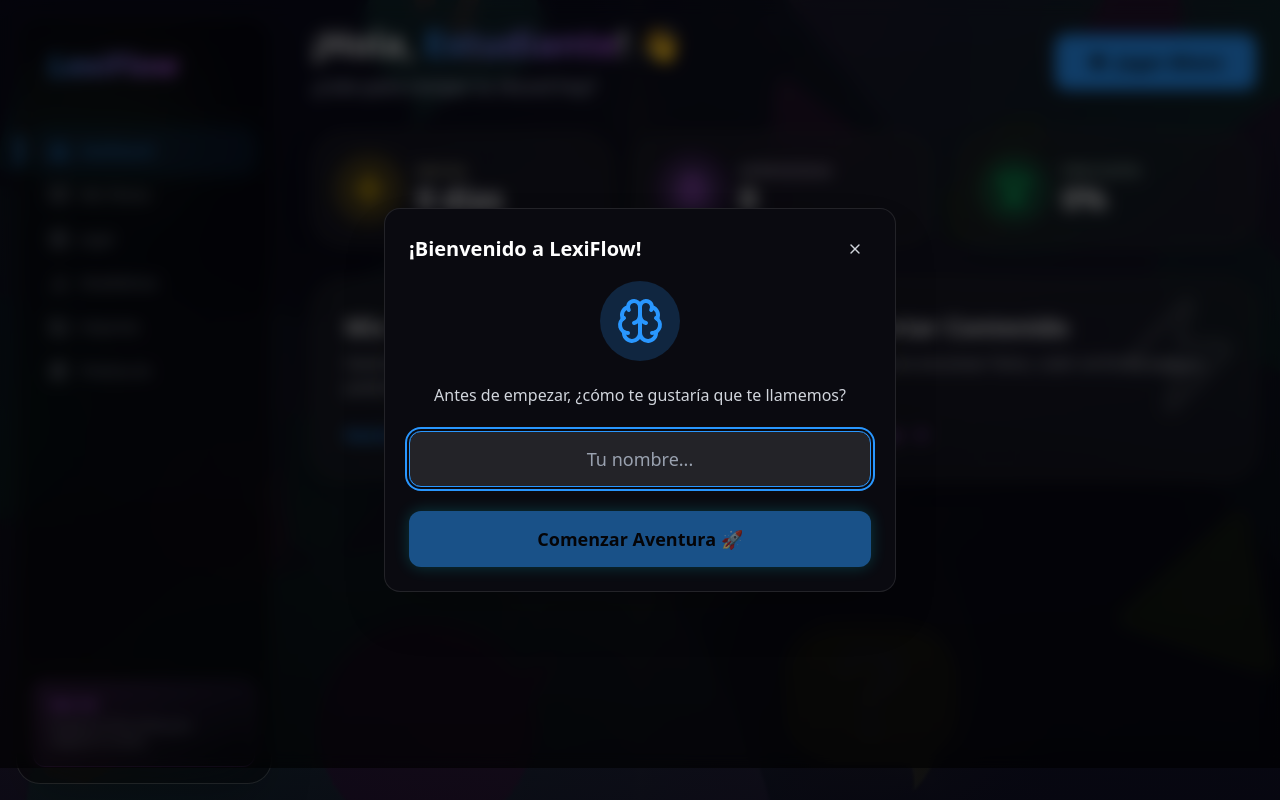
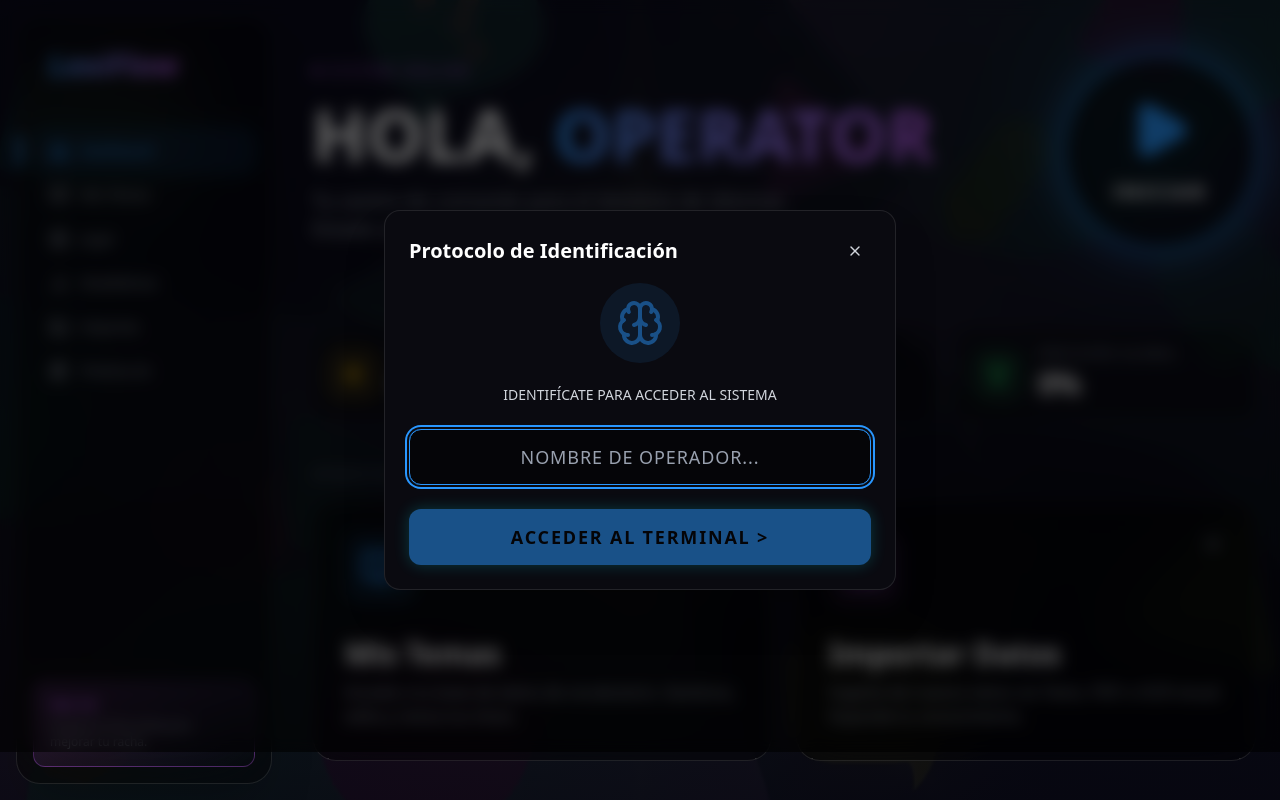
Before and after one commit to mariotc1/LexiFlow, a Next.js app: page / in a window 1280 px wide. Built offline with nearby package versions, Linux system fonts and the light colour scheme.

Commit message:
mejora estética vista dashboard

```diff
--- a/src/app/page.tsx
+++ b/src/app/page.tsx
@@ -1,13 +1,15 @@
 "use client";
 
 import { useEffect, useState } from "react";
-import { motion, AnimatePresence } from "framer-motion";
+import { motion } from "framer-motion";
 import { Button } from "@/components/ui/Button";
-import { Zap, Trophy, Brain, ArrowRight } from "lucide-react";
-import { useSettingsStore, useTemaStore } from "@/stores";
+import { Zap, Trophy, Brain, ArrowRight, Play, Upload, BookOpen } from "lucide-react";
+import { useSettingsStore } from "@/stores";
 import { dbService } from "@/lib/db";
 import { Modal } from "@/components/ui/Modal";
 import { Input } from "@/components/ui/Input";
+import { NeonCard } from "@/components/ui/NeonCard";
+import { HudStat } from "@/components/ui/HudStat";
 import Link from "next/link";
 
 export default function Home() {
@@ -25,7 +27,6 @@
 
   // Check user name on mount
   useEffect(() => {
-    // Small delay to allow hydration of persisted store
     const timer = setTimeout(() => {
         if (!userName) {
             setShowNameModal(true);
@@ -39,44 +40,27 @@
       const partidas = await dbService.getPartidas();
       const palabras = await dbService.getAllPalabras();
 
-      // Calculate Stats
-      // 1. Learned Words (words with > 0 hits)
       const learned = palabras.filter(p => p.aciertos > 0).length;
 
-      // 2. Accuracy
       const totalHits = palabras.reduce((a, b) => a + b.aciertos, 0);
       const totalMisses = palabras.reduce((a, b) => a + b.fallos, 0);
       const total = totalHits + totalMisses;
       const acc = total > 0 ? Math.round((totalHits / total) * 100) : 0;
 
-      // 3. Streak (consecutive days with at least 1 game)
-      // Sort partidas by date descending
       const sortedPartidas = [...partidas].sort((a, b) => b.fecha - a.fecha);
       let currentStreak = 0;
       if (sortedPartidas.length > 0) {
-        const today = new Date().setHours(0,0,0,0);
-        const lastGameDay = new Date(sortedPartidas[0].fecha).setHours(0,0,0,0);
-
-        // If last game was today or yesterday, streak is alive
-        if (today - lastGameDay <= 86400000) {
-            currentStreak = 1;
-            let checkDate = lastGameDay;
-
-            // Check previous days
-            // Simple logic: unique days
          const uniqueDays = new Set(sortedPartidas.map(p => new Date(p.fecha).setHours(0,0,0,0)));
-            // We need to check continuity.
-            // ... simple version: just count unique days for now as "Total Active Days" or fix streak logic later.
-            // Let's implement real streak:
          const daysArray = Array.from(uniqueDays).sort((a, b) => b - a);
 
+         const today = new Date().setHours(0,0,0,0);
+         // If last game was today or yesterday
+         if (daysArray[0] === today || daysArray[0] === today - 86400000) {
+            currentStreak = 1;
             for (let i = 0; i < daysArray.length - 1; i++) {
                  const diff = (daysArray[i] - daysArray[i+1]) / 86400000;
-                 if (diff <= 1) { // Consecutive day (1 day diff)
-                     currentStreak++;
-                 } else {
-                     break;
-                 }
+                 if (diff <= 1) currentStreak++;
+                 else break;
             }
          }
       }
@@ -100,137 +84,126 @@
   };
 
   return (
-    <div className="space-y-8 pb-20">
-      {/* Header */}
-      <div className="flex flex-col md:flex-row items-center justify-between gap-4">
-        <div>
-          <h1 className="text-4xl font-bold text-white mb-2 drop-shadow-md">
-            ¡Hola, <span className="text-transparent bg-clip-text bg-gradient-to-r from-[var(--brand-primary)] to-[var(--brand-secondary)]">{userName || 'Estudiante'}</span>! 👋
+    <div className="space-y-12 pb-20 max-w-6xl mx-auto">
+
+      {/* 1. HERO SECTION */}
+      <div className="flex flex-col md:flex-row items-center justify-between gap-8 py-8 border-b border-white/5">
+        <div className="space-y-2">
+           <motion.div
+             initial={{ opacity: 0, x: -20 }}
+             animate={{ opacity: 1, x: 0 }}
+             className="flex items-center gap-2 text-[var(--brand-secondary)] uppercase tracking-[0.2em] font-mono text-xs md:text-sm"
+           >
+              <span className="w-2 h-2 bg-[var(--brand-secondary)] rounded-full animate-pulse" />
+              System Online
+           </motion.div>
+
+           <h1 className="text-5xl md:text-7xl font-black text-white leading-tight">
+             HOLA, <span className="text-transparent bg-clip-text bg-gradient-to-r from-[var(--brand-primary)] to-[var(--brand-secondary)] uppercase">{userName || 'OPERATOR'}</span>
            </h1>
-          <p className="text-indigo-100 text-lg">¿Listo para romper tu récord hoy?</p>
+           <p className="text-gray-400 text-lg md:text-xl max-w-lg">
+             Tu centro de comando para el dominio de idiomas. <br/>
+             Estado actual: <span className="text-green-400">Listo para entrenamiento.</span>
+           </p>
         </div>
+
+        <div className="relative group">
+            <div className="absolute inset-0 bg-[var(--brand-primary)] blur-3xl opacity-20 group-hover:opacity-40 transition-opacity rounded-full" />
             <Link href="/game">
-            <Button variant="primary" size="lg" className="shadow-lg shadow-[var(--brand-primary)]/40 hover:scale-105 transition-transform animate-bounce-slow">
-            <Zap className="mr-2 h-5 w-5 fill-current" />
-            Jugar Ahora
+                <Button
+                    className="relative w-48 h-48 rounded-full border-4 border-[var(--brand-primary)]/30 bg-black/50 backdrop-blur-md flex flex-col items-center justify-center gap-4 hover:scale-105 active:scale-95 transition-all group-hover:border-[var(--brand-primary)] shadow-[0_0_50px_-10px_var(--brand-primary)]"
+                >
+                    <Play className="w-16 h-16 fill-[var(--brand-primary)] text-[var(--brand-primary)] group-hover:text-white transition-colors" />
+                    <span className="font-bold text-xl uppercase tracking-widest text-white">INICIAR</span>
                 </Button>
             </Link>
         </div>
-
-      {/* Stats Grid */}
-      <div className="grid grid-cols-1 md:grid-cols-3 gap-6">
-        <motion.div
-          initial={{ opacity: 0, y: 20 }}
-          animate={{ opacity: 1, y: 0 }}
-          transition={{ delay: 0.1 }}
-          className="glass-panel p-6 border-l-4 border-yellow-400 bg-gradient-to-br from-yellow-500/10 to-transparent"
-        >
-          <div className="flex items-center gap-4">
-            <div className="p-4 rounded-full bg-yellow-400/20 text-yellow-400 shadow-[0_0_15px_rgba(250,204,21,0.3)]">
-              <Zap className="h-8 w-8" />
-            </div>
-            <div>
-              <p className="text-sm text-yellow-100 font-medium uppercase tracking-wider">Racha</p>
-              <h3 className="text-3xl font-bold text-white">{stats.streak} días</h3>
-            </div>
-          </div>
-        </motion.div>
-
-        <motion.div
-          initial={{ opacity: 0, y: 20 }}
-          animate={{ opacity: 1, y: 0 }}
-          transition={{ delay: 0.2 }}
-          className="glass-panel p-6 border-l-4 border-[var(--brand-secondary)] bg-gradient-to-br from-[var(--brand-secondary)]/10 to-transparent"
-        >
-          <div className="flex items-center gap-4">
-            <div className="p-4 rounded-full bg-[var(--brand-secondary)]/20 text-[var(--brand-secondary)] shadow-[0_0_15px_rgba(188,19,254,0.3)]">
-              <Brain className="h-8 w-8" />
-            </div>
-            <div>
-              <p className="text-sm text-purple-100 font-medium uppercase tracking-wider">Aprendidas</p>
-              <h3 className="text-3xl font-bold text-white">{stats.learnedWords}</h3>
-            </div>
-          </div>
-        </motion.div>
-
-        <motion.div
-          initial={{ opacity: 0, y: 20 }}
-          animate={{ opacity: 1, y: 0 }}
-          transition={{ delay: 0.3 }}
-          className="glass-panel p-6 border-l-4 border-green-400 bg-gradient-to-br from-green-500/10 to-transparent"
-        >
-          <div className="flex items-center gap-4">
-            <div className="p-4 rounded-full bg-green-400/20 text-green-400 shadow-[0_0_15px_rgba(74,222,128,0.3)]">
-              <Trophy className="h-8 w-8" />
-            </div>
-            <div>
-              <p className="text-sm text-green-100 font-medium uppercase tracking-wider">Precisión</p>
-              <h3 className="text-3xl font-bold text-white">{stats.accuracy}%</h3>
-            </div>
-          </div>
-        </motion.div>
       </div>
 
-      {/* Action Cards */}
+      {/* 2. HUD STATS */}
+      <div className="grid grid-cols-1 md:grid-cols-3 gap-6">
+          <HudStat
+            label="Racha Actual"
+            value={`${stats.streak} DÍAS`}
+            icon={<Zap className="w-6 h-6" />}
+            color="#eab308"
+            delay={0.1}
+          />
+          <HudStat
+            label="Vocabulario"
+            value={stats.learnedWords}
+            icon={<Brain className="w-6 h-6" />}
+            color="#a855f7"
+            delay={0.2}
+          />
+          <HudStat
+            label="Precisión Global"
+            value={`${stats.accuracy}%`}
+            icon={<Trophy className="w-6 h-6" />}
+            color="#22c55e"
+            delay={0.3}
+          />
+      </div>
+
+      {/* 3. OPERATIONS DECK */}
+      <h2 className="text-xs font-mono uppercase tracking-[0.2em] text-gray-500 mt-8 mb-4">Operations Deck</h2>
       <div className="grid grid-cols-1 md:grid-cols-2 gap-6">
             <Link href="/topics">
-            <motion.div
-                whileHover={{ scale: 1.02, rotate: -1 }}
-                className="glass-panel p-8 cursor-pointer group relative overflow-hidden h-full"
-            >
-                <div className="absolute top-0 right-0 p-3 opacity-10 group-hover:opacity-20 transition-opacity">
-                    <Brain className="w-32 h-32" />
+                <NeonCard color="primary" className="h-full" delay={0.4}>
+                     <div className="flex items-start justify-between">
+                         <div className="p-4 bg-[var(--brand-primary)]/10 rounded-2xl">
+                             <BookOpen className="w-10 h-10 text-[var(--brand-primary)]" />
                          </div>
-                <h3 className="text-2xl font-bold mb-2 group-hover:text-[var(--brand-primary)] transition-colors">Mis Temas</h3>
-                <p className="text-gray-300 mb-6">Gestiona tus listas de vocabulario y añade nuevas palabras.</p>
-                <div className="flex items-center text-[var(--brand-primary)] font-bold">
-                    Gestionar <ArrowRight className="ml-2 w-5 h-5 group-hover:translate-x-2 transition-transform" />
+                         <ArrowRight className="w-6 h-6 text-gray-500 group-hover:text-[var(--brand-primary)] group-hover:translate-x-1 transition-all" />
                      </div>
-            </motion.div>
+                     <div className="mt-8">
+                         <h3 className="text-3xl font-bold text-white mb-2">Mis Temas</h3>
+                         <p className="text-gray-400">Accede a tu base de datos de vocabulario. Gestiona, edita y revisa tus listas.</p>
+                     </div>
+                </NeonCard>
             </Link>
 
             <Link href="/import">
-            <motion.div
-                 whileHover={{ scale: 1.02, rotate: 1 }}
-                 className="glass-panel p-8 cursor-pointer group relative overflow-hidden h-full"
-            >
-                <div className="absolute top-0 right-0 p-3 opacity-10 group-hover:opacity-20 transition-opacity">
-                    <Zap className="w-32 h-32" />
+                <NeonCard color="secondary" className="h-full" delay={0.5}>
+                     <div className="flex items-start justify-between">
+                         <div className="p-4 bg-[var(--brand-secondary)]/10 rounded-2xl">
+                             <Upload className="w-10 h-10 text-[var(--brand-secondary)]" />
                          </div>
-                <h3 className="text-2xl font-bold mb-2 group-hover:text-[var(--brand-secondary)] transition-colors">Importar Contenido</h3>
-                <p className="text-gray-300 mb-6">Usa IA para escanear fotos, subir archivos o pegar texto.</p>
-                <div className="flex items-center text-[var(--brand-secondary)] font-bold">
-                    Importar <ArrowRight className="ml-2 w-5 h-5 group-hover:translate-x-2 transition-transform" />
+                         <ArrowRight className="w-6 h-6 text-gray-500 group-hover:text-[var(--brand-secondary)] group-hover:translate-x-1 transition-all" />
                      </div>
-            </motion.div>
+                     <div className="mt-8">
+                         <h3 className="text-3xl font-bold text-white mb-2">Importar Datos</h3>
+                         <p className="text-gray-400">Ingesta de nuevos datos vía Texto, PDF o OCR visual. Expande tu conocimiento.</p>
+                     </div>
+                </NeonCard>
             </Link>
       </div>
 
       <Modal
         isOpen={showNameModal}
-        onClose={() => {}} // Force entry
-        title="¡Bienvenido a LexiFlow!"
+        onClose={() => {}}
+        title="Protocolo de Identificación"
       >
         <form onSubmit={handleSaveName} className="space-y-6">
           <div className="text-center">
-            <div className="mb-4 inline-block p-4 rounded-full bg-[var(--brand-primary)]/20 text-[var(--brand-primary)]">
+            <div className="mb-4 inline-block p-4 rounded-full bg-[var(--brand-primary)]/20 text-[var(--brand-primary)] animate-pulse">
                 <Brain className="w-12 h-12" />
             </div>
-            <p className="text-gray-300 mb-4">
-              Antes de empezar, ¿cómo te gustaría que te llamemos?
+            <p className="text-gray-300 mb-4 font-mono text-sm">
+              IDENTIFÍCATE PARA ACCEDER AL SISTEMA
             </p>
           </div>
           <div>
             <Input
               value={nameInput}
               onChange={(e) => setNameInput(e.target.value)}
-              placeholder="Tu nombre..."
-              className="text-center text-lg h-14 bg-white/10 border-white/20 focus:border-[var(--brand-primary)]"
+              placeholder="NOMBRE DE OPERADOR..."
+              className="text-center text-lg h-14 bg-black/50 border-[var(--brand-primary)]/50 focus:border-[var(--brand-primary)] font-mono text-white tracking-wider"
               autoFocus
             />
           </div>
-          <Button type="submit" size="lg" className="w-full" disabled={!nameInput.trim()}>
-            Comenzar Aventura 🚀
+          <Button type="submit" size="lg" className="w-full font-mono font-bold tracking-widest" disabled={!nameInput.trim()}>
+            ACCEDER AL TERMINAL &gt;
           </Button>
         </form>
       </Modal>
--- /dev/null
+++ b/src/components/ui/HudStat.tsx
@@ -0,0 +1,52 @@
+"use client";
+
+import { motion } from "framer-motion";
+import { ReactNode } from "react";
+
+interface HudStatProps {
+  label: string;
+  value: string | number;
+  icon: ReactNode;
+  color?: string;
+  delay?: number;
+}
+
+export function HudStat({ label, value, icon, color = "var(--brand-primary)", delay = 0 }: HudStatProps) {
+  return (
+    <motion.div
+      initial={{ opacity: 0, scale: 0.9 }}
+      animate={{ opacity: 1, scale: 1 }}
+      transition={{ delay, type: "spring", stiffness: 100 }}
+      className="relative overflow-hidden rounded-2xl bg-black/30 border border-white/5 p-4 flex items-center gap-4 group hover:bg-white/5 transition-colors"
+    >
+      {/* Scanning Line Animation */}
+      <div className="absolute top-0 left-0 w-[2px] h-full bg-gradient-to-b from-transparent via-white/50 to-transparent opacity-0 group-hover:opacity-100 animate-scan" style={{ animationDuration: '2s' }} />
+
+      {/* Icon Box */}
+      <div
+        className="w-12 h-12 rounded-xl flex items-center justify-center shrink-0 shadow-lg"
+        style={{
+            backgroundColor: `${color}20`,
+            color: color,
+            boxShadow: `0 0 15px ${color}30`
+        }}
+      >
+        {icon}
+      </div>
+
+      {/* Data */}
+      <div className="flex flex-col">
+        <span className="text-xs uppercase tracking-[0.15em] text-gray-400 font-mono mb-1">{label}</span>
+        <span className="text-2xl md:text-3xl font-black text-white font-mono tracking-tighter shadow-black drop-shadow-lg">
+            {value}
+        </span>
+      </div>
+
+      {/* Decorative Tech Bits */}
+      <div className="absolute right-2 top-2 flex gap-1">
+        <div className="w-1 h-1 rounded-full bg-white/20" />
+        <div className="w-1 h-1 rounded-full bg-white/20" />
+      </div>
+    </motion.div>
+  );
+}
--- /dev/null
+++ b/src/components/ui/NeonCard.tsx
@@ -0,0 +1,60 @@
+"use client";
+
+import { motion } from "framer-motion";
+import { ReactNode } from "react";
+
+interface NeonCardProps {
+  children: ReactNode;
+  className?: string;
+  color?: "primary" | "secondary" | "success" | "warning";
+  onClick?: () => void;
+  delay?: number;
+}
+
+export function NeonCard({ children, className = "", color = "primary", onClick, delay = 0 }: NeonCardProps) {
+  const colorMap = {
+    primary: "var(--brand-primary)",
+    secondary: "var(--brand-secondary)",
+    success: "#22c55e",
+    warning: "#eab308",
+  };
+
+  const selectedColor = colorMap[color];
+
+  return (
+    <motion.div
+      initial={{ opacity: 0, y: 20 }}
+      animate={{ opacity: 1, y: 0 }}
+      transition={{ delay, duration: 0.5 }}
+      whileHover={{ y: -5, scale: 1.02 }}
+      onClick={onClick}
+      className={`relative group rounded-3xl overflow-hidden border border-white/10 bg-black/40 backdrop-blur-xl ${className} ${onClick ? 'cursor-pointer' : ''}`}
+      style={{
+        boxShadow: `0 0 0 1px ${selectedColor}20`,
+      }}
+    >
+      {/* Dynamic Glow Gradient Background */}
+      <div
+        className="absolute inset-0 opacity-0 group-hover:opacity-20 transition-opacity duration-500"
+        style={{
+            background: `radial-gradient(circle at center, ${selectedColor}, transparent 70%)`
+        }}
+      />
+
+      {/* Animated Border Line */}
+      <div className="absolute top-0 left-0 w-full h-[1px] bg-gradient-to-r from-transparent via-white/50 to-transparent opacity-0 group-hover:opacity-100 transition-opacity duration-500" />
+      <div className="absolute bottom-0 left-0 w-full h-[1px] bg-gradient-to-r from-transparent via-white/50 to-transparent opacity-0 group-hover:opacity-100 transition-opacity duration-500" />
+
+      {/* Content */}
+      <div className="relative z-10 p-6 md:p-8">
+        {children}
+      </div>
+
+      {/* Corner Accents */}
+      <div className="absolute top-0 left-0 w-4 h-4 border-l-2 border-t-2 border-white/20 rounded-tl-lg" />
+      <div className="absolute top-0 right-0 w-4 h-4 border-r-2 border-t-2 border-white/20 rounded-tr-lg" />
+      <div className="absolute bottom-0 left-0 w-4 h-4 border-l-2 border-b-2 border-white/20 rounded-bl-lg" />
+      <div className="absolute bottom-0 right-0 w-4 h-4 border-r-2 border-b-2 border-white/20 rounded-br-lg" />
+    </motion.div>
+  );
+}
```
Lines whose indentation alone changed are shown as unchanged.
